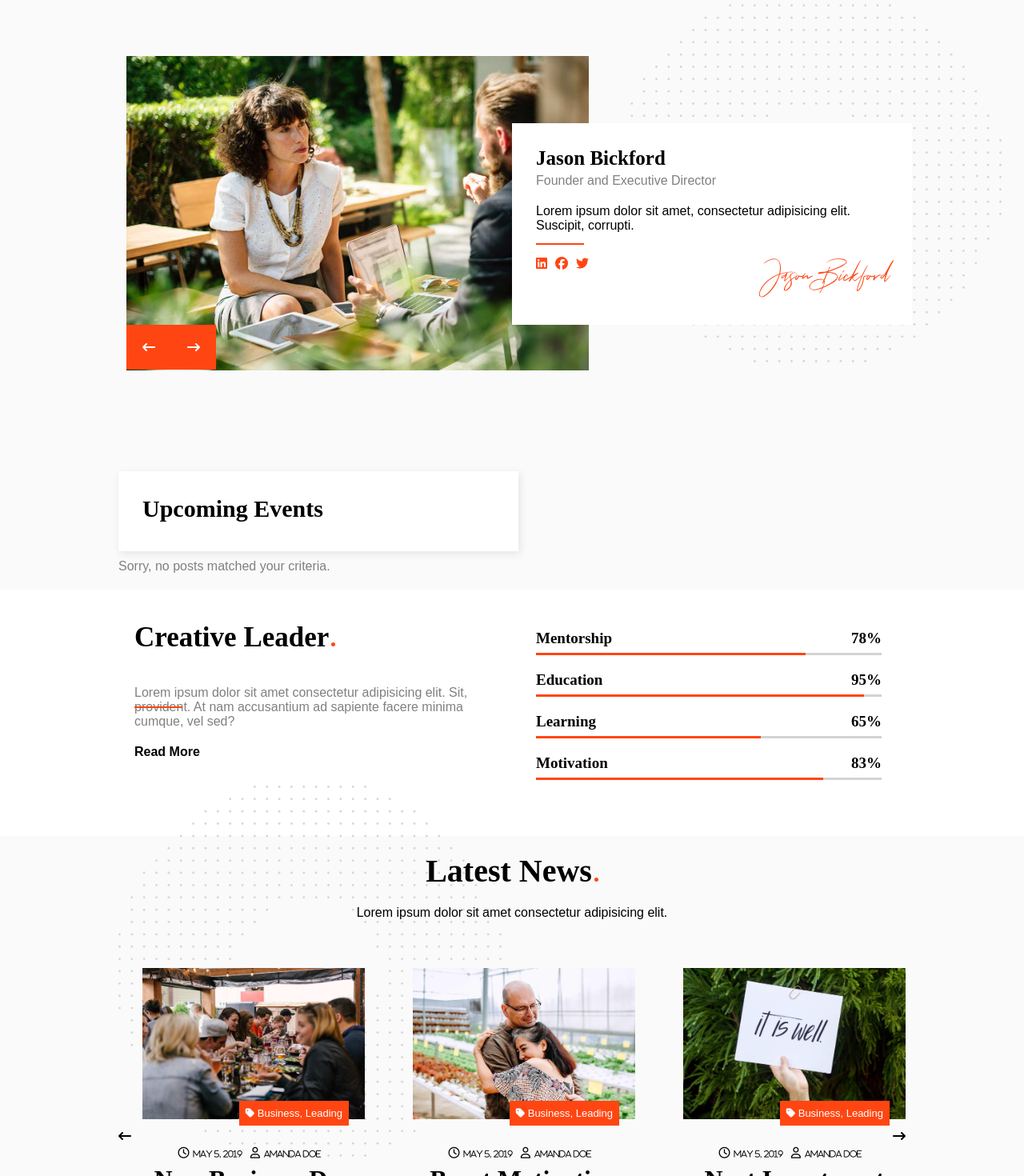
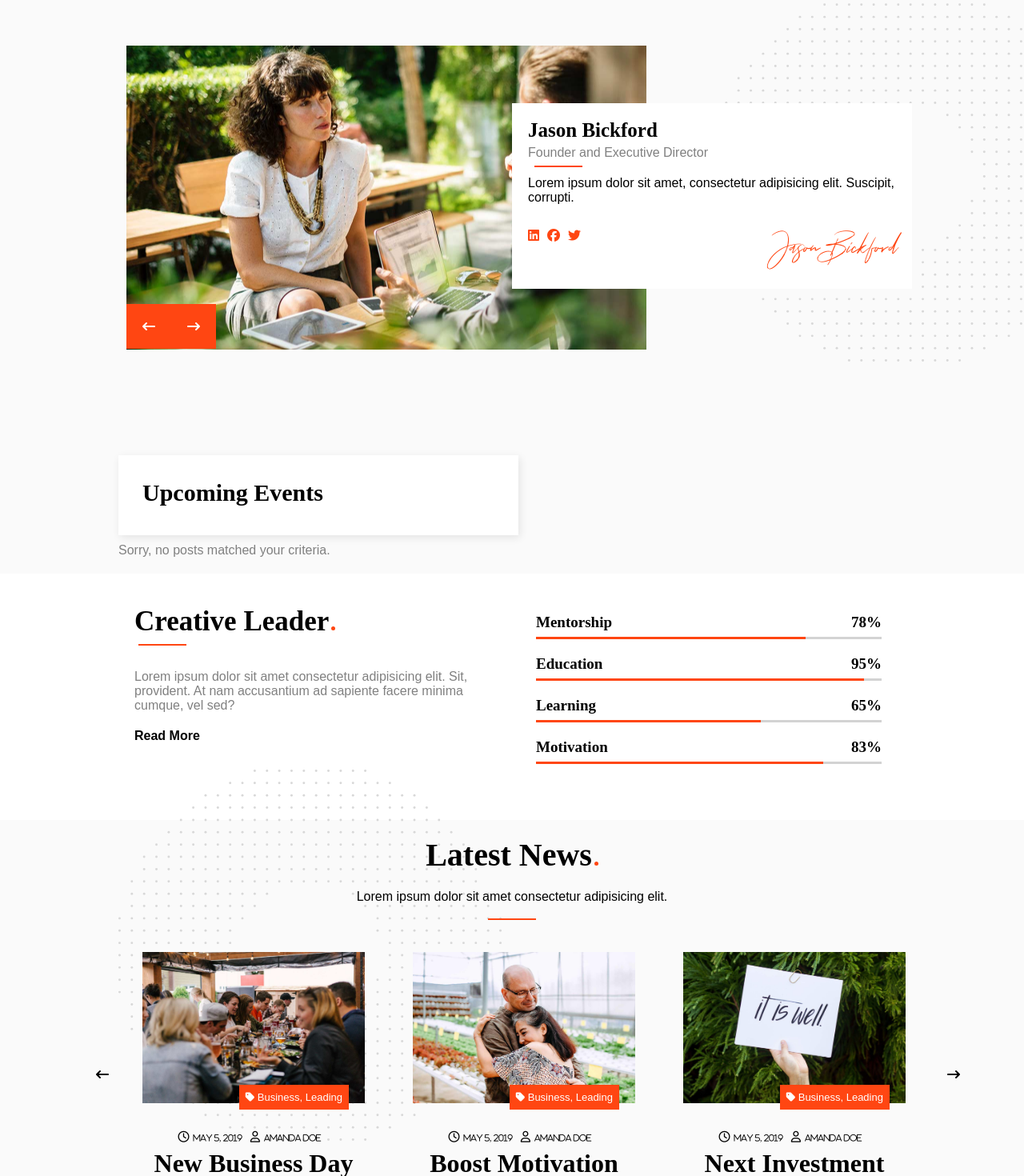
Before and after one commit to EliaPennoni/proj-html-vuejs, a Vue app: page / in a window 1280 px wide. Shown: the part 1280-2750 px from the top of the page at 80% size. Built offline with nearby package versions, Linux system fonts and the light colour scheme.

Commit message:
apportato modifiche estetiche

```diff
--- a/src/components/AppFooter.vue
+++ b/src/components/AppFooter.vue
@@ -116,6 +116,17 @@ export default {
   color: white;
   font-size: 20px;
   font-family: "TuesdayNight", serif;
+  position: relative;
+}
+.plans h4::after {
+  content: "";
+  display: inline-block;
+  width: 60px;
+  height: 2px;
+  background-color: #ff4612;
+  position: absolute;
+  bottom: -10px;
+  right: 75%;
 }
 .link {
   display: flex;
--- a/src/components/AppHeader.vue
+++ b/src/components/AppHeader.vue
@@ -43,7 +43,6 @@ export default {
 </script>
 
 <template>
-  <header>
   <div class="container">
     <nav>
       <div class="logo">
@@ -95,7 +94,6 @@ export default {
       </div>
     </div>
   </div>
-  </header>
 </template>
 
 <style lang="scss" scoped>
--- a/src/components/MainSections/CreativeLeader.vue
+++ b/src/components/MainSections/CreativeLeader.vue
@@ -60,6 +60,7 @@ export default {
   font-size: 35px;
   font-family: "Libre Baskerville", serif;
   margin-bottom: 40px;
+  position: relative;
 }
 .left p {
   margin-bottom: 20px;
@@ -76,15 +77,16 @@ export default {
   margin-left: 3px;
   vertical-align: baseline;
 }
-.left p::after {
+
+.left h3::before {
   content: "";
   display: inline-block;
   width: 60px;
   height: 2px;
   background-color: #ff4612;
   position: absolute;
-  bottom: 140px;
-  left: 20px;
+  bottom: -10px;
+  left: 5px;
 }
 .left span {
   font-weight: bold;
@@ -127,7 +129,7 @@ export default {
 .motivation::before {
   content: "";
   display: inline-block;
-  width: 100%; /* Barra grigia è larga quanto il contenitore */
+  width: 100%;
   height: 3px;
   background-color: lightgray;
   position: absolute;
@@ -135,7 +137,6 @@ export default {
   left: 0;
 }
 
-/* Barra arancione (usa ::after) */
 .mentorship::after,
 .education::after,
 .learning::after,
@@ -150,18 +151,18 @@ export default {
 }
 
 .mentorship::after {
-  width: 78%; /* Percentuale di completamento per mentorship */
+  width: 78%;
 }
 
 .education::after {
-  width: 95%; /* Percentuale di completamento per education */
+  width: 95%;
 }
 
 .learning::after {
-  width: 65%; /* Percentuale di completamento per learning */
+  width: 65%;
 }
 
 .motivation::after {
-  width: 83%; /* Percentuale di completamento per motivation */
+  width: 83%;
 }
 </style>
--- a/src/components/MainSections/JasonBickford.vue
+++ b/src/components/MainSections/JasonBickford.vue
@@ -79,6 +79,7 @@ export default {
   background-color: #fafafa;
   width: 100%;
   position: relative;
+  overflow: hidden;
 }
 
 .container {
@@ -91,7 +92,12 @@ export default {
 }
 .images {
   padding: 30px;
-  position: relative;
+  z-index: 999;
+}
+.pixel {
+  position: absolute;
+  top: 40px;
+  right: -90px;
 }
 .button {
   display: flex;
@@ -109,22 +115,18 @@ export default {
   position: relative;
 }
 .rev img {
-  max-width: 100%;
-  height: auto;
+  width: 650px;
+  height: 380px;
   object-fit: cover;
 }
-.pixel {
-  position: absolute;
-  top: -50px;
-  right: -100px;
-}
+
 .bickford {
   position: absolute;
-  top: 25%;
+  top: 30%;
   left: 50%;
   z-index: 999;
   background-color: white;
-  padding: 30px;
+  padding: 20px;
   width: 500px;
 }
 .bickford h3 {
@@ -138,16 +140,17 @@ export default {
 .bickford span:first-of-type {
   color: gray;
   margin-bottom: 30px;
+  position: relative;
 }
-.bickford span::after {
+.bickford span:first-of-type::after {
   content: "";
   display: inline-block;
   width: 60px;
   height: 2px;
   background-color: #ff4612;
   position: absolute;
-  bottom: 100px;
-  right: 82%;
+  bottom: -10px;
+  right: 70%;
 }
 .bickford span:last-of-type {
   display: flex;
--- a/src/components/MainSections/LatestNews.vue
+++ b/src/components/MainSections/LatestNews.vue
@@ -28,13 +28,12 @@ export default {
           img: "/public/teach/img/h1-blog-img-04.jpg",
         },
       ],
-      currentIndex: 0, // Indice attuale, inizia con 0
+      currentIndex: 0,
       visibleCardsCount: 3,
     };
   },
   computed: {
     visibleCards() {
-      // Ritorna solo le 3 card visibili in base all'indice corrente
       return this.cards.slice(
         this.currentIndex,
         this.currentIndex + this.visibleCardsCount
@@ -43,7 +42,6 @@ export default {
   },
   methods: {
     next() {
-      // Aumenta l'indice solo se ci sono altre card da mostrare
       if (this.currentIndex < this.cards.length - this.visibleCardsCount) {
         this.currentIndex++;
       } else {
@@ -51,7 +49,6 @@ export default {
       }
     },
     prev() {
-      // Riduci l'indice solo se non siamo già alla prima card
       if (this.currentIndex > 0) {
         this.currentIndex--;
       } else {
@@ -73,7 +70,6 @@ export default {
 
       <div class="carousel-container">
         <div class="carousel">
-          <!-- Aggiungi il `translateX` per spostare il blocco delle card -->
           <div
             class="cards"
             :style="{
@@ -99,13 +95,13 @@ export default {
             </div>
           </div>
         </div>
-        <div class="arrow-left">
-          <i @click="prev" class="fa-solid fa-arrow-left-long"></i>
-        </div>
-        <div class="arrow-right">
-          <i @click="next" class="fa-solid fa-arrow-right-long"></i>
-        </div>
       </div>
+    </div>
+    <div class="arrow-left">
+      <i @click="prev" class="fa-solid fa-arrow-left-long"></i>
+    </div>
+    <div class="arrow-right">
+      <i @click="next" class="fa-solid fa-arrow-right-long"></i>
     </div>
   </div>
 </template>
@@ -116,6 +112,7 @@ export default {
 .background {
   background-color: #fafafa;
   width: 100%;
+  position: relative;
 }
 
 .container {
@@ -131,9 +128,8 @@ export default {
 }
 .container h3,
 .container p {
-  position: relative; /* Non serve z-index, l'immagine si posiziona sotto */
   text-align: center;
-  z-index: 2; /* Assicurati che siano sopra l'immagine */
+  z-index: 2;
 }
 .container h3 {
   font-family: "Libre Baskerville", serif;
@@ -141,10 +137,12 @@ export default {
   text-align: center;
   font-size: 40px;
   font-weight: 600;
+  position: relative;
 }
 .container > p {
   text-align: center;
   margin-bottom: 30px;
+  position: relative;
 }
 .container p {
   margin-bottom: 30px;
@@ -159,33 +157,56 @@ export default {
   margin-left: 3px;
   vertical-align: baseline;
 }
+.container p::before {
+  content: "";
+  display: inline-block;
+  width: 60px;
+  height: 2px;
+  background-color: #ff4612;
+  position: absolute;
+  bottom: -20px;
+  left: 47%;
+}
 
 .carousel-container {
   position: relative;
   width: 100%;
-  overflow: hidden; /* Nasconde le card extra */
+  overflow: hidden;
 }
 
 .carousel {
   display: flex;
   width: 100%;
   position: relative;
-  overflow: hidden; /* Nasconde le card extra */
+  overflow: hidden;
 }
 
 .cards {
   display: flex;
-  width: 100%; /* Fa in modo che le card si dispongano in fila */
-  transition: transform 0.5s ease; /* Aggiungi transizione per uno scorrimento fluido */
+  width: 100%;
+  transition: transform 0.5s ease;
 }
 
 .card {
   width: calc(((100% / 3) - 10px));
-  flex-shrink: 0; /* Mantiene la larghezza della card costante */
+  flex-shrink: 0;
   padding: 20px;
   margin: 10px;
   text-align: center;
   position: relative;
+}
+.card {
+  position: relative;
+}
+.card p::before {
+  content: "";
+  display: inline-block;
+  width: 60px;
+  height: 2px;
+  background-color: #ff4612;
+  position: absolute;
+  bottom: 50px;
+  left: 130px;
 }
 
 .arrow-left,
@@ -197,16 +218,16 @@ export default {
 }
 
 .arrow-left {
-  left: 0px;
+  left: 120px;
 }
 
 .arrow-right {
-  right: 0px;
+  right: 80px;
 }
 
 .cards {
   display: flex;
-  transition: transform 0.5s ease; /* Transizione fluida per lo scorrimento */
+  transition: transform 0.5s ease;
 }
 
 .card button {
--- a/src/components/MainSections/PricingPlan.vue
+++ b/src/components/MainSections/PricingPlan.vue
@@ -17,6 +17,7 @@ export default {
       <div class="plan1">
         <h4>Basic Plan</h4>
         <span class="price">100</span>
+        <span>$</span>
         <ul>
           <li>
             <i class="fa-solid fa-check"></i>
@@ -38,6 +39,7 @@ export default {
       <div class="plan2">
         <h4>Premium Plan</h4>
         <span class="price">200</span>
+        <span>$</span>
         <ul>
           <li>
             <i class="fa-solid fa-check"></i>
@@ -59,6 +61,7 @@ export default {
       <div class="plan3">
         <h4>Deluxe Plan</h4>
         <span class="price">300</span>
+        <span>$</span>
         <ul>
           <li>
             <i class="fa-solid fa-check"></i>
@@ -86,18 +89,18 @@ export default {
 
 .background {
   width: 100%;
-  height: 100vh; /* Imposta l'altezza della finestra */
-  position: relative; /* Definisce il contesto per gli elementi assoluti */
+  height: 100vh;
+  position: relative;
 }
 
 .background img {
   width: 100%;
   height: 100%;
-  object-fit: cover; /* Copre l'intero contenitore senza distorcere */
+  object-fit: cover;
   position: absolute;
   top: 0;
   left: 0;
-  z-index: -1; /* Assicura che l'immagine sia sotto il contenuto */
+  z-index: -1;
 }
 
 .plans {
@@ -108,11 +111,21 @@ export default {
   position: absolute;
   top: 60%;
   left: 50%;
-  transform: translate(
-    -50%,
-    -50%
-  ); /* Centra il contenitore orizzontalmente e verticalmente */
-  z-index: 1; /* Fa sì che i piani siano sopra l'immagine */
+  transform: translate(-50%, -50%);
+  z-index: 1;
+}
+.plans h4 {
+  position: relative;
+}
+.plans h4::after {
+  content: "";
+  display: inline-block;
+  width: 5px;
+  height: 5px;
+  background-color: #ff4612;
+  border-radius: 50%;
+  margin-left: 3px;
+  vertical-align: baseline;
 }
 
 .title {
@@ -178,6 +191,11 @@ export default {
 .plan3 ul li i {
   margin-right: 3px;
 }
+.plan1 span:last-of-type,
+.plan2 span:last-of-type,
+.plan3 span:last-of-type {
+  vertical-align: super;
+}
 button {
   display: block;
   background-color: #ff4612;
```
Lines whose indentation alone changed are shown as unchanged.
